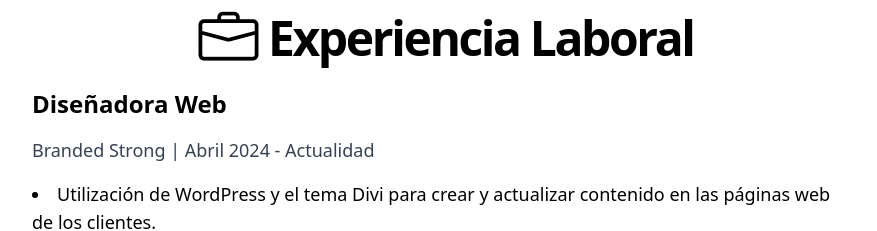
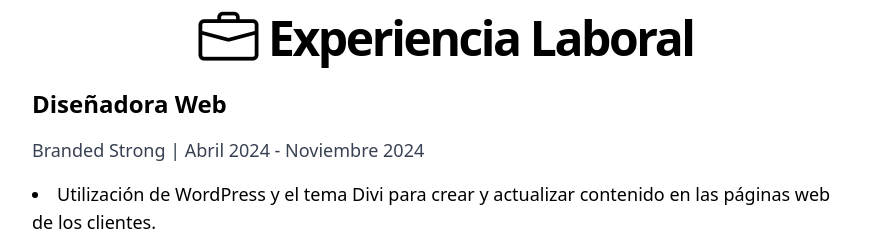
Before and after one commit to carolinacomba/my-portfolio, an Angular app: page / in a window 1280 px wide. Shown: the part 1120-1351 px from the top of the page, without its empty margins (200-1077 px from the left). Built offline with nearby package versions, Linux system fonts and the light colour scheme; a small style sheet from the web is missing.

Commit message:
Update experiencia.component.html

```diff
--- a/src/app/components/experiencia/experiencia.component.html
+++ b/src/app/components/experiencia/experiencia.component.html
@@ -11,7 +11,7 @@
                     Diseñadora Web
                 </h3>
                 <p class="text-gray-700 dark:text-gray-400 md:text-lg">
-                    Branded Strong | Abril 2024 - Actualidad
+                    Branded Strong | Abril 2024 - Noviembre 2024
                 </p>
                 <ul class="list-disc list-inside space-y-1.5 md:text-lg">
                     <li>Utilización de WordPress y el tema Divi para crear y actualizar contenido en las páginas web de
```
